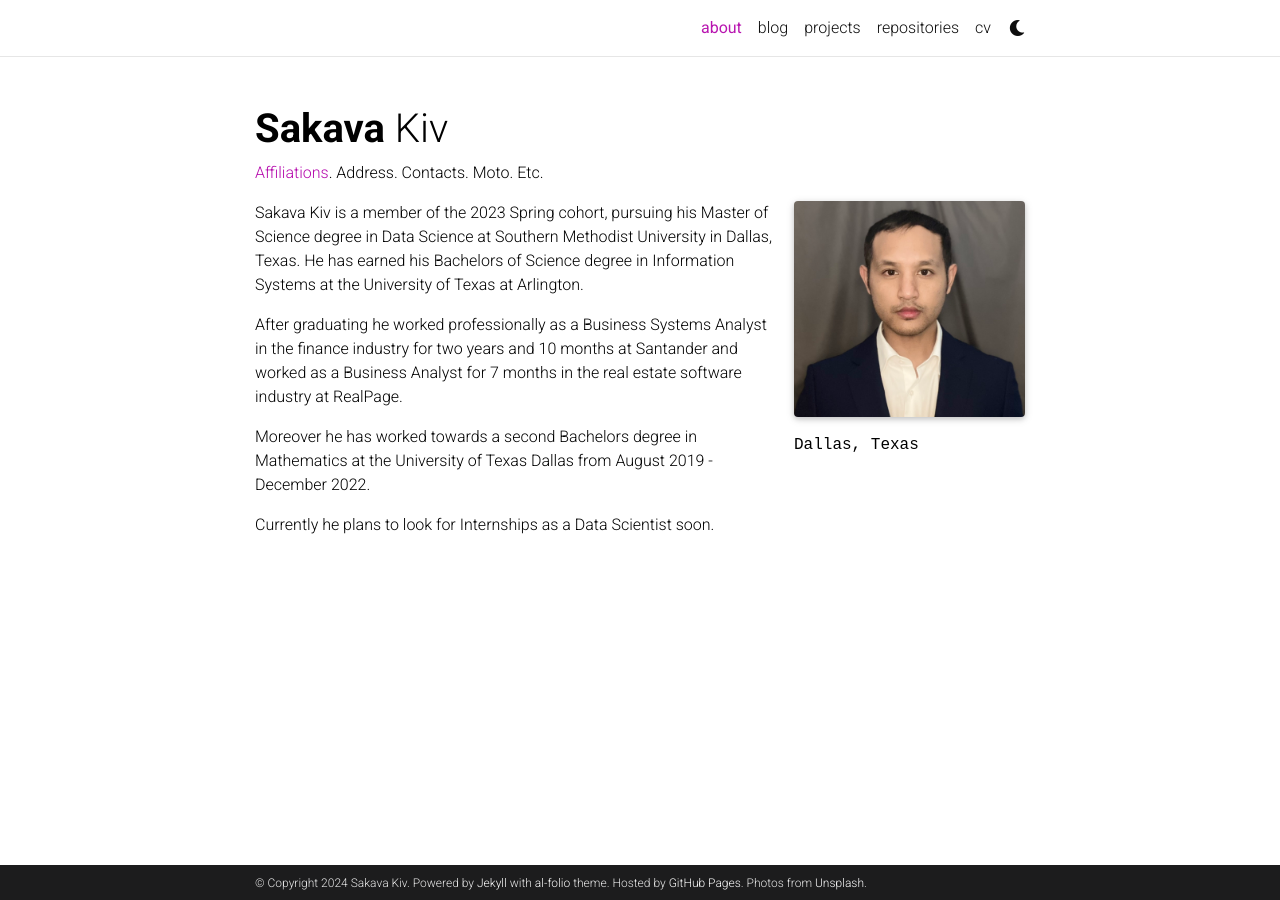
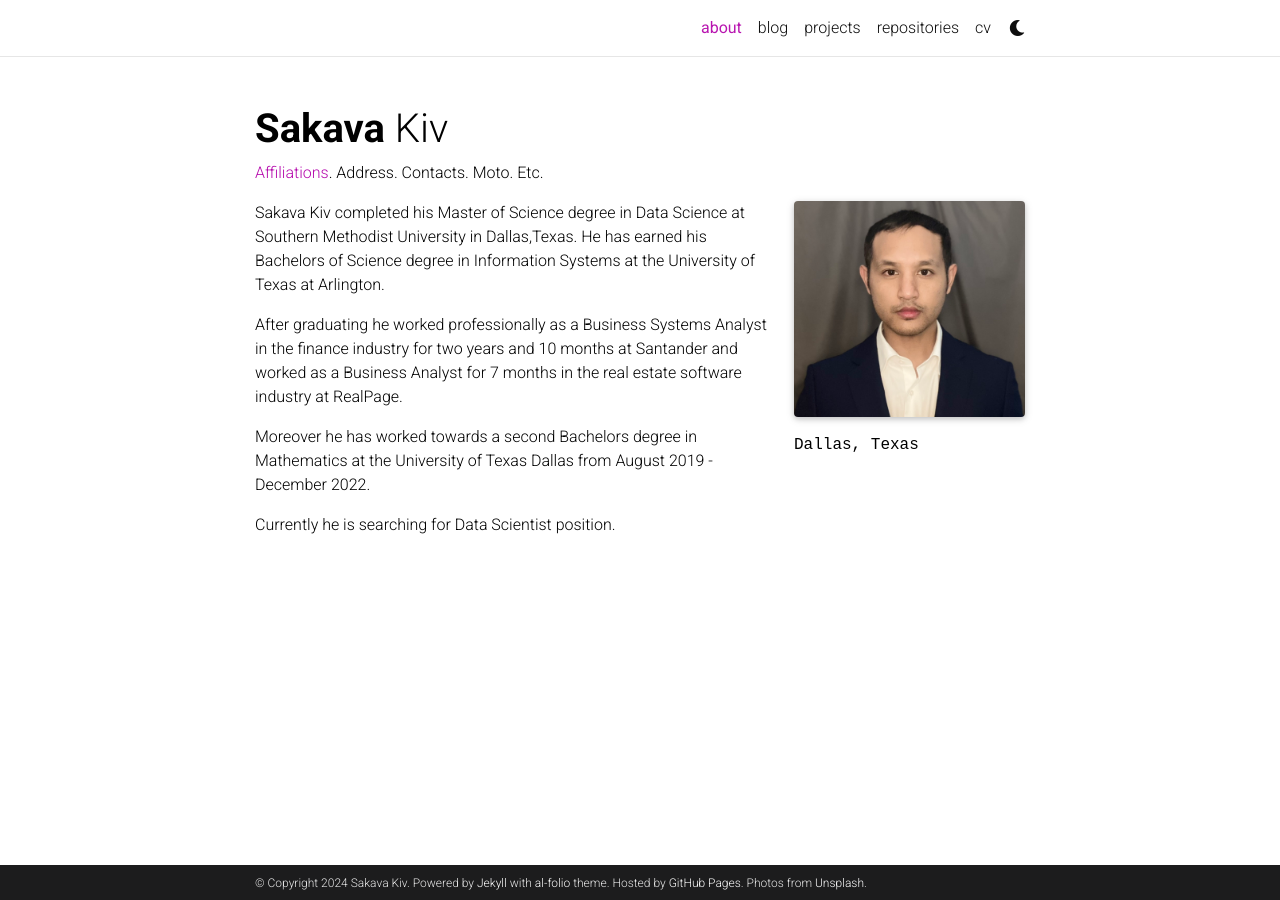
Before and after one commit to SakavaKiv/SakavaKiv.github.io, a Jekyll site: the page built from _pages/about.md, in a window 1280 px wide. Built offline with Jekyll 4.4.1, drawn with Linux system fonts in a browser that asks for light colours; full-size pictures stand in for the smaller copies a plugin makes; comment, search, counter and statistics services are not loaded; a style sheet for code colours, icons or effects is not loaded.

Commit message:
Update about.md

```diff
--- a/_pages/about.md
+++ b/_pages/about.md
@@ -16,10 +16,10 @@ selected_papers: false # includes a list of papers marked as "selected={true}"
 social: false  # includes social icons at the bottom of the page
 ---
 
-Sakava Kiv is a member of the 2023 Spring cohort, pursuing his Master of Science degree in Data Science at Southern Methodist University in Dallas, Texas. He has earned his Bachelors of Science degree in Information Systems at the University of Texas at Arlington.
+Sakava Kiv completed his Master of Science degree in Data Science at Southern Methodist University in Dallas,Texas. He has earned his Bachelors of Science degree in Information Systems at the University of Texas at Arlington.
 
 After graduating he worked professionally as a Business Systems Analyst in the finance industry for two years and 10 months at Santander and worked as a Business Analyst for 7 months in the real estate software industry at RealPage.
 
 Moreover he has worked towards a second Bachelors degree in Mathematics at the University of Texas Dallas from August 2019 - December 2022.
 
-Currently he plans to look for Internships as a Data Scientist soon.
+Currently he is searching for Data Scientist position.
```
